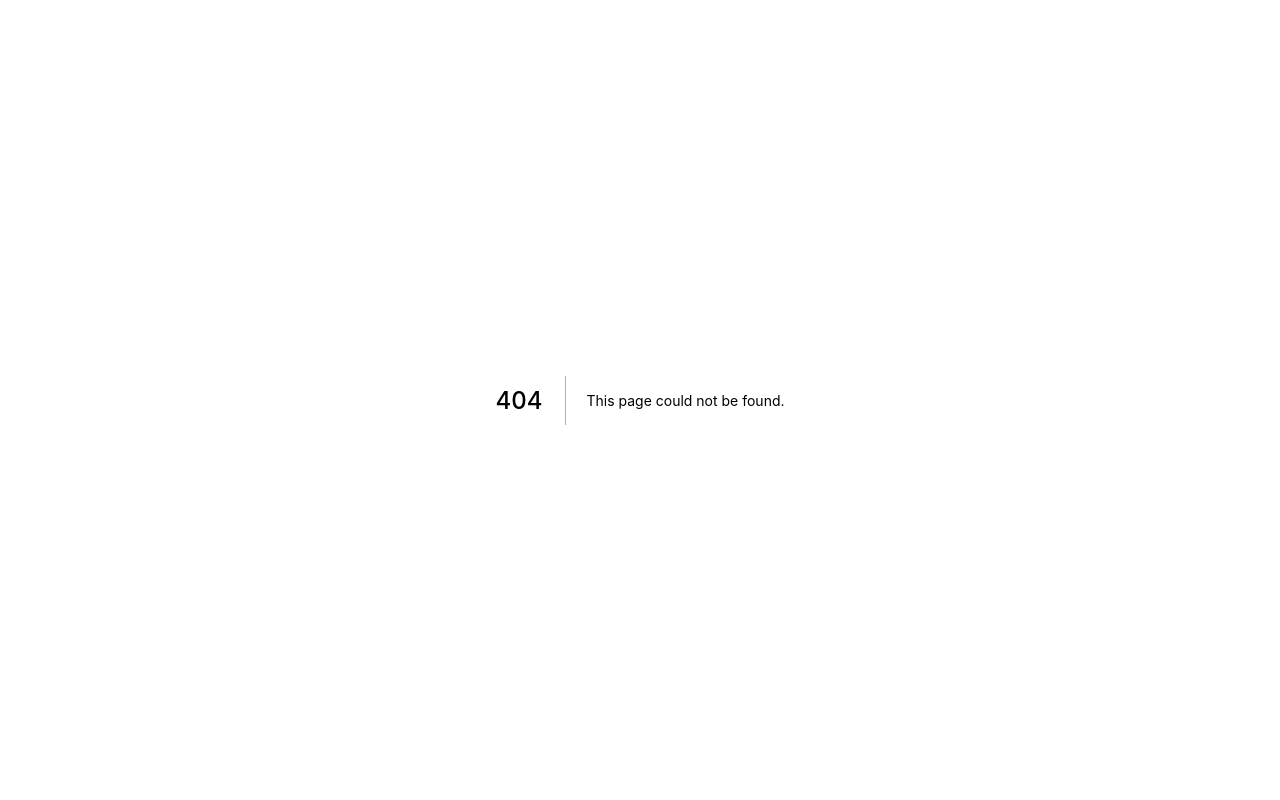
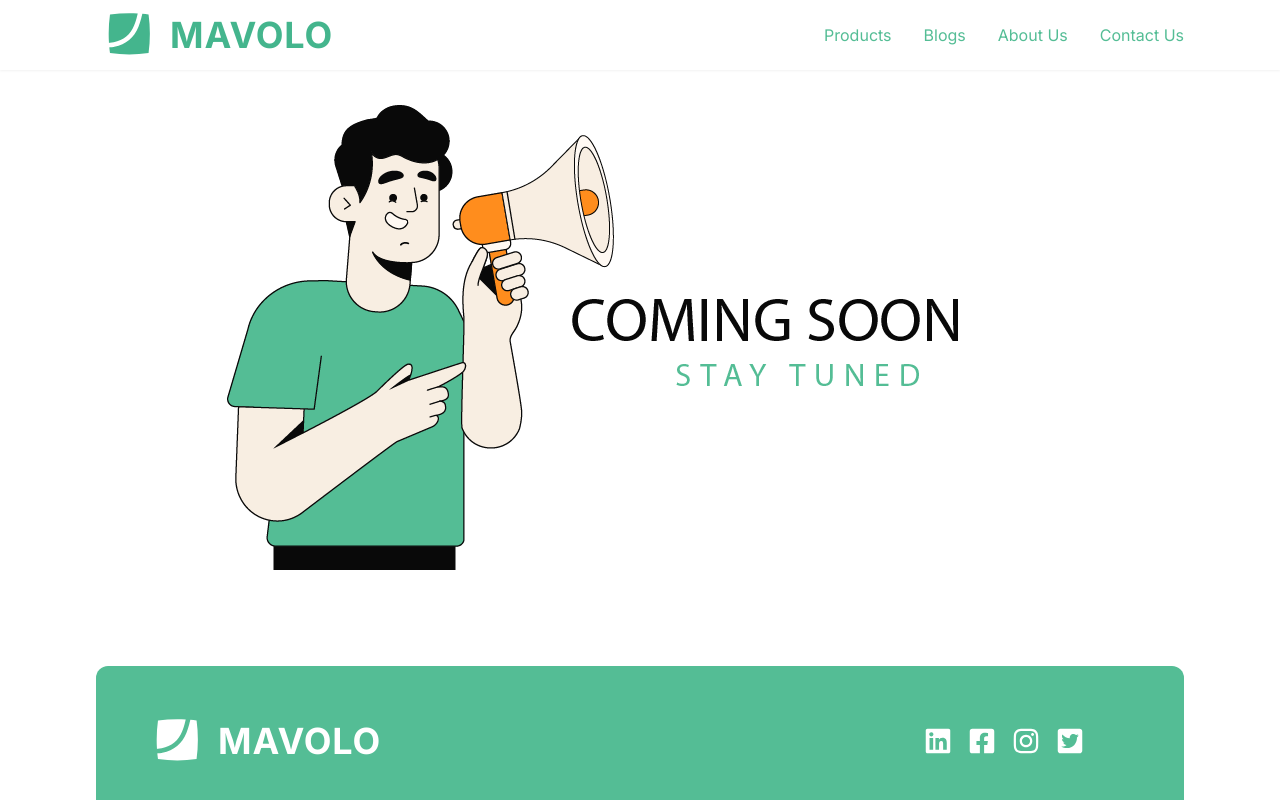
Before and after one commit to admin0717/mavolo_website, a Next.js app: page /blogs in a window 1280 px wide. Before the commit this address had no page. Shown: the top 800 px of the page. Built offline with nearby package versions, Linux system fonts and the light colour scheme.

Commit message:
blog coming soon page added

```diff
--- /dev/null
+++ b/pages/blogs.tsx
@@ -0,0 +1,21 @@
+import { Footer, Navbar } from "@components";
+import { ComingSoonImage } from "@images";
+import type { NextPage } from "next";
+import Image from "next/image";
+import type { FC } from "react";
+
+const Blogs: NextPage = () => {
+  return (
+    <>
+      <Navbar />
+
+      <div className="flex flex-col justify-center items-center container my-auto">
+        <Image src={ComingSoonImage} alt="Coming Soon" />
+      </div>
+
+      <Footer />
+    </>
+  );
+};
+
+export default Blogs;
--- a/public/images/index.ts
+++ b/public/images/index.ts
@@ -21,3 +21,4 @@ export { default as Product2bImage } from "./Products/Product2b.png";
 export { default as Product2cImage } from "./Products/Product2c.jpeg";
 export { default as Product3aImage } from "./Products/Product3a.png";
 export { default as Product4aImage } from "./Products/Product4a.png";
+export { default as ComingSoonImage } from "./ComingSoon.png";
```
Also changed, not shown: public/images/ComingSoon.png (added).
